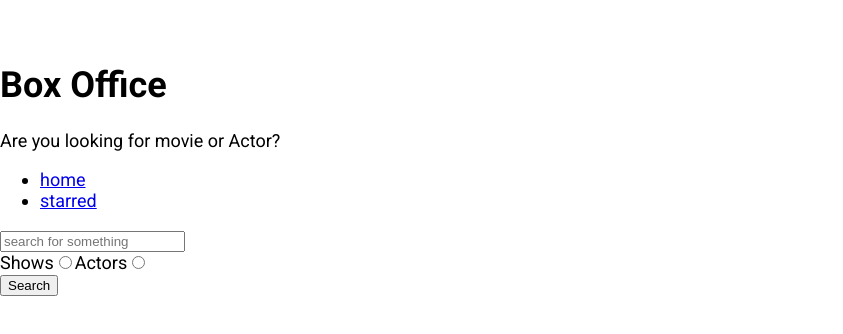
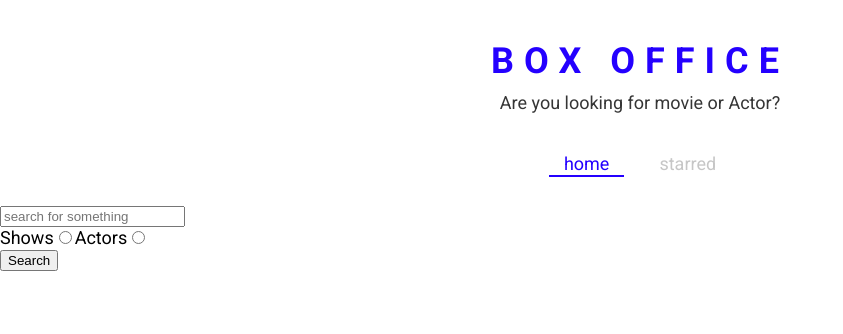
Before and after one commit to tejs910/box-office, a React (Create React App) app: page / in a window 1280 px wide. Shown: the top 334 px of the page, without its empty margins (0-843 px from the left). Built offline with nearby package versions, Linux system fonts and the light colour scheme.

Commit message:
used styled and learnt new hook useLocation

```diff
--- a/src/App.js
+++ b/src/App.js
@@ -3,8 +3,18 @@ import { Switch, Route } from "react-router-dom";
 import Home from "./pages/Home";
 import Starred from "./pages/Starred";
 import Show from "./pages/Show";
+import { ThemeProvider } from "styled-components";
+const theme = {
+  mainColors: {
+    blue: "#2400ff",
+    gray: "#c6c6c6",
+    dark: "#353535",
+  },
+};
+
 function App() {
   return (
+    <ThemeProvider theme={theme}>
       <Switch>
         <Route exact path="/">
           <Home />
@@ -19,6 +29,7 @@ function App() {
           <div>Not Found(404 error)</div>
         </Route>
       </Switch>
+    </ThemeProvider>
   );
 }
 
--- a/src/components/Navs.js
+++ b/src/components/Navs.js
@@ -1,20 +1,27 @@
 import React from "react";
-import { Link } from "react-router-dom";
+import { useLocation } from "react-router";
+import { NavList, LinkStyled } from "./Navs.styled";
 const links = [
   { to: "/", text: "home" },
   { to: "/starred", text: "starred" },
 ];
 
 function Navs() {
+  const location = useLocation();
   return (
     <div>
-      <ul>
+      <NavList>
         {links.map((item) => (
           <li key={item.to}>
-            <Link to={item.to}>{item.text}</Link>
+            <LinkStyled
+              to={item.to}
+              className={item.to === location.pathname ? "active" : ""}
+            >
+              {item.text}
+            </LinkStyled>
           </li>
         ))}
-      </ul>
+      </NavList>
     </div>
   );
 }
--- /dev/null
+++ b/src/components/Navs.styled.js
@@ -0,0 +1,40 @@
+import { Link } from "react-router-dom";
+import styled from "styled-components";
+export const NavList = styled.ul`
+  display: flex;
+  justify-content: center;
+  list-style: none;
+  margin: 0 0 30px;
+  padding: 0;
+`;
+
+export const LinkStyled = styled(Link)`
+  margin: 0 10px;
+  padding: 3px 15px;
+  position: relative;
+  text-decoration: none;
+  color: ${({ theme }) => theme.mainColors.gray};
+  &.active {
+    color: ${({ theme }) => theme.mainColors.blue};
+    &:after {
+      content: "";
+      position: absolute;
+      display: block;
+      height: 2px;
+      left: 0%;
+      bottom: 0;
+      background-color: ${({ theme }) => theme.mainColors.blue};
+      animation: slide-in 0.3s ease-in forwards;
+      @keyframes slide-in {
+        from {
+          left: 50%;
+          width: 0;
+        }
+        to {
+          left: 0%;
+          width: 100%;
+        }
+      }
+    }
+  }
+`;
--- a/src/components/Title.js
+++ b/src/components/Title.js
@@ -1,11 +1,12 @@
 import React from "react";
+import { TitleWrapper } from "./Title.styled";
 
 function Title({ title, subtitle }) {
   return (
-    <div>
+    <TitleWrapper>
       <h1>{title}</h1>
       <p>{subtitle}</p>
-    </div>
+    </TitleWrapper>
   );
 }
 
--- /dev/null
+++ b/src/components/Title.styled.js
@@ -0,0 +1,17 @@
+import styled from "styled-components";
+export const TitleWrapper = styled.div`
+  text-align: center;
+  margin: 0 0 40px;
+
+  h1 {
+    color: ${({ theme }) => theme.mainColors.blue};
+    letter-spacing: 10px;
+    text-transform: uppercase;
+    margin: 0 0 10px;
+  }
+
+  p {
+    color: ${({ theme }) => theme.mainColors.dark};
+    margin: 0;
+  }
+`;
```
Lines whose indentation alone changed are shown as unchanged.
